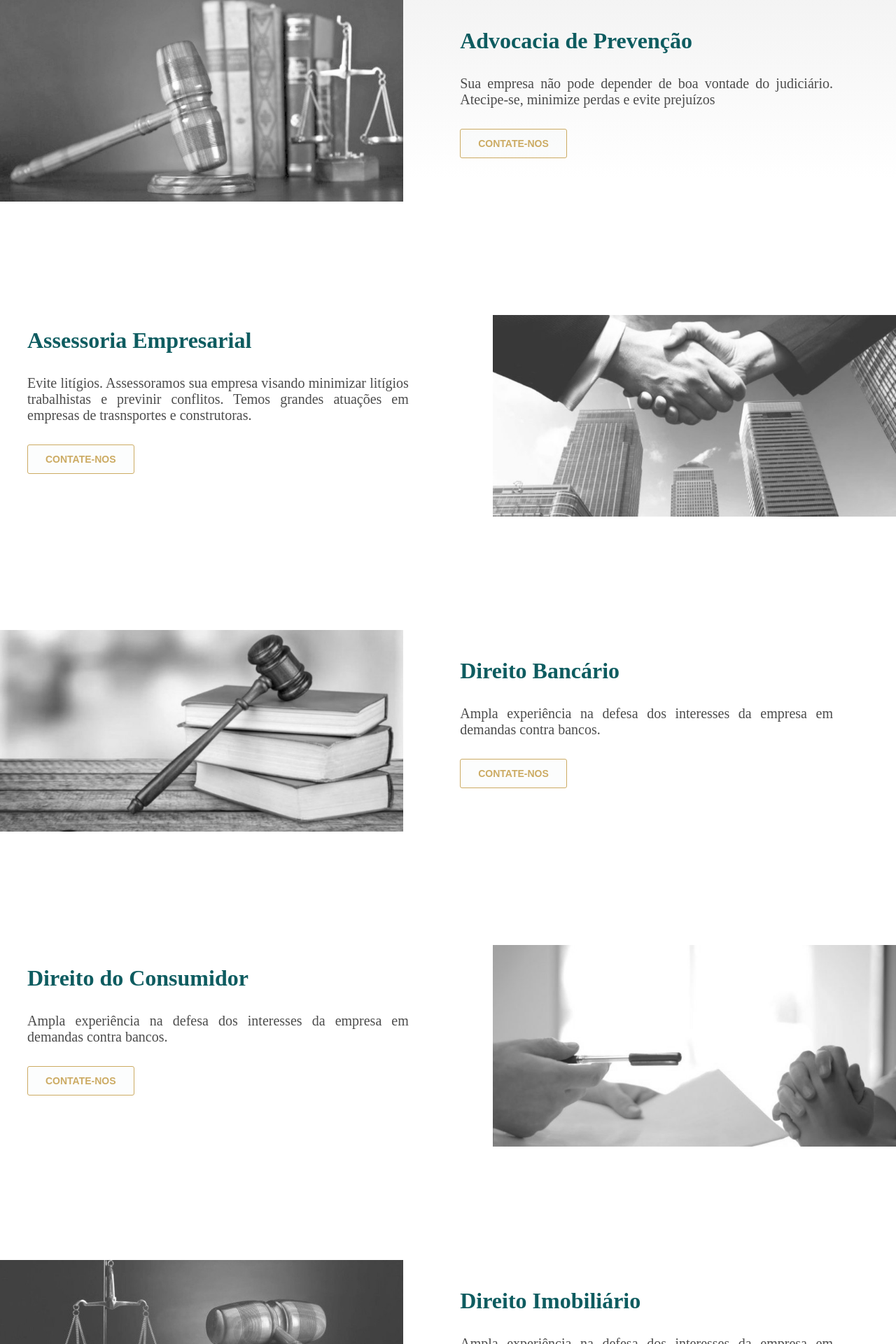
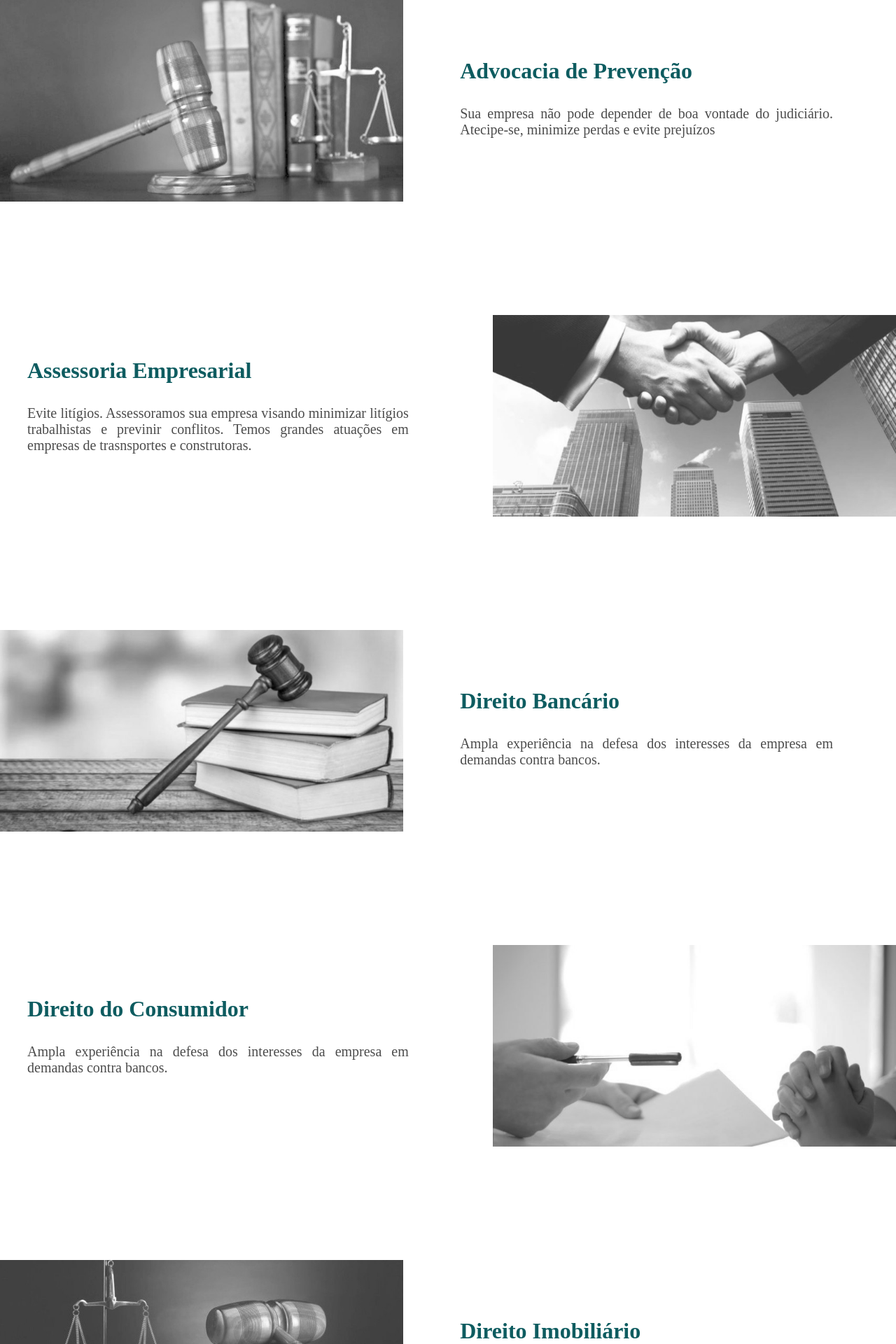
Before and after one commit to fcfilho/ham1, a React (Create React App) app: page /Atuacao in a window 1280 px wide. Shown: the part 482-2402 px from the top of the page at 70% size. Built offline with nearby package versions, Linux system fonts and the light colour scheme; a web font is replaced by a local one.

Commit message:
Ajuste css home e sobre

```diff
--- a/src/components/Associados/Associados.styles.js
+++ b/src/components/Associados/Associados.styles.js
@@ -69,17 +69,21 @@ export const Associados = styled('section')`
     box-member {
       align-items: center;
       display: flex;
-      margin: 6px;
+      justify-content: space-around;
+      margin: auto;
       padding: 15px;
 
       box-img {
         align-items: center;
         display: flex;
+        padding: 3px;
       }
 
       box-text {
+        align-items: center;
         font-size: 18px;
-        margin: 15px;
+        margin: auto;
+        padding: 3px;
 
         h3{
           color: #ccab63;
--- a/src/components/Atuacao/Atuacao.component.jsx
+++ b/src/components/Atuacao/Atuacao.component.jsx
@@ -1,6 +1,6 @@
 import React from 'react';
 import AtuacaoSteps from '../AtuacaoSteps';
-import Button from '../Button/Button.component';
+// import Button from '../Button/Button.component';
 
 import * as Styled from './Atuacao.styles';
 
@@ -15,43 +15,36 @@ const Atuacao = () => {
     <AtuacaoSteps bg="./images/atuacao/adv_preventiva.jpeg" size={[665, 666]} inverted>
       <h3 className="thin">Advocacia de Prevenção</h3>
       <p>Sua empresa não pode depender de boa vontade do judiciário. Atecipe-se, minimize perdas e evite prejuízos</p>
-      <Button >Contate-nos</Button>
     </AtuacaoSteps>
     <AtuacaoSteps bg="./images/atuacao/jurid_emp.jpeg" size={[665, 666]}>
       <h3 className="thin">Assessoria Empresarial</h3>
       <p>Evite litígios. Assessoramos sua empresa visando minimizar litígios trabalhistas e previnir conflitos.
       Temos grandes atuações em empresas de trasnsportes e construtoras.</p>
-      <Button >Contate-nos</Button>
     </AtuacaoSteps>
     <AtuacaoSteps bg="./images/atuacao/dir_bancario.jpeg" size={[813, 498]} inverted>
       <h3 className="thin">Direito Bancário</h3>
       <p>Ampla experiência na defesa dos interesses da empresa em demandas contra bancos.</p>
-      <Button >Contate-nos</Button>
     </AtuacaoSteps>
     <AtuacaoSteps bg="./images/atuacao/dir_consumidor.jpeg" size={[813, 498]}>
       <h3 className="thin">Direito do Consumidor</h3>
       <p>Ampla experiência na defesa dos interesses da empresa em demandas contra bancos.</p>
-      <Button >Contate-nos</Button>
     </AtuacaoSteps>
     <AtuacaoSteps bg="./images/atuacao/dir_imobiliario.jpeg" size={[813, 498]} inverted>
     <h3 className="thin">Direito Imobiliário</h3>
     <p>Ampla experiência na defesa dos interesses da empresa em demandas contra bancos.</p>
-    <Button >Contate-nos</Button>
   </AtuacaoSteps>
     <AtuacaoSteps bg="./images/atuacao/gest_empr.jpeg" size={[896, 549]} >
       <h3 className="thin">Gestão empresarial</h3>
       <p>Gestão empresarial é uma estratégia de condução de negócios a melhores resultados, partindo de ações que envolvem a organização de processos, o controle das finanças, a administração dos recursos humanos e materiais e tudo aquilo que é essencial para a sua manutenção.</p>
-      <Button >Contate-nos</Button>
+
     </AtuacaoSteps>
     <AtuacaoSteps bg="./images/atuacao/rec_cred.jpeg" size={[813, 498]} inverted>
       <h3 className="thin">Recuperação de crédito</h3>
       <p>O processo de recuperação de crédito é feito por empresas especializadas em conseguir o pagamento de dívidas. Elas podem ser contratadas, por exemplo, por instituições financeiras para fazer a cobrança da pendência. As recuperadoras de crédito também costumam compram dívidas de bancos ou financeiras.</p>
-      <Button >Contate-nos</Button>
     </AtuacaoSteps>
     <AtuacaoSteps bg="./images/atuacao/trabalhista.jpeg" size={[896, 549]}>
       <h3 className="thin">Direito trabalhista</h3>
       <p>O direito do trabalho, também chamado de direito trabalhista, é um ramo do direito privado que é responsável por regular a relação jurídica entre trabalhadores e empregadores, baseado nos princípios e leis trabalhistas.</p>
-      <Button>Contate-nos</Button>
     </AtuacaoSteps>
 
   </Styled.Atuacao>
@@ -59,3 +52,6 @@ const Atuacao = () => {
 }
 
 export default Atuacao;
+
+
+// <Button>Contate-nos</Button>
--- a/src/components/Atuacao/Atuacao.styles.js
+++ b/src/components/Atuacao/Atuacao.styles.js
@@ -1,7 +1,7 @@
 import styled from 'styled-components';
 
 export const Atuacao = styled('section')`
-  background: linear-gradient(180deg, rgba(229,229,229,1) 0%, rgba(229,229,229,0) 15%, rgba(229,229,229,0) 85%, rgba(229,229,229,1) 100%);
+  /* background: linear-gradient(180deg, rgba(229,229,229,1) 0%, rgba(229,229,229,0) 15%, rgba(229,229,229,0) 85%, rgba(229,229,229,1) 100%); */
   margin: auto;
   max-width: 1440px;
 
--- a/src/components/Home/Home.styles.js
+++ b/src/components/Home/Home.styles.js
@@ -36,8 +36,8 @@ export const Home = styled('section')`
         font-size: 6vw;
       }
     }
+  }
 
-  }
 
   .inner-wrapper {
     align-items: center;
@@ -58,7 +58,7 @@ export const Home = styled('section')`
       width: 40%;
 
       @media(max-width: 768px) {
-        padding: 12px 0;
+        padding: 6px 0;
         width: 96%;
       }
 
--- a/src/components/Sobre/Sobre.styles.js
+++ b/src/components/Sobre/Sobre.styles.js
@@ -58,7 +58,7 @@ export const Sobre = styled('section')`
       width: 40%;
 
       @media(max-width: 768px) {
-        padding: 12px 0;
+        padding: 6px 0;
         width: 96%;
       }
 
```
